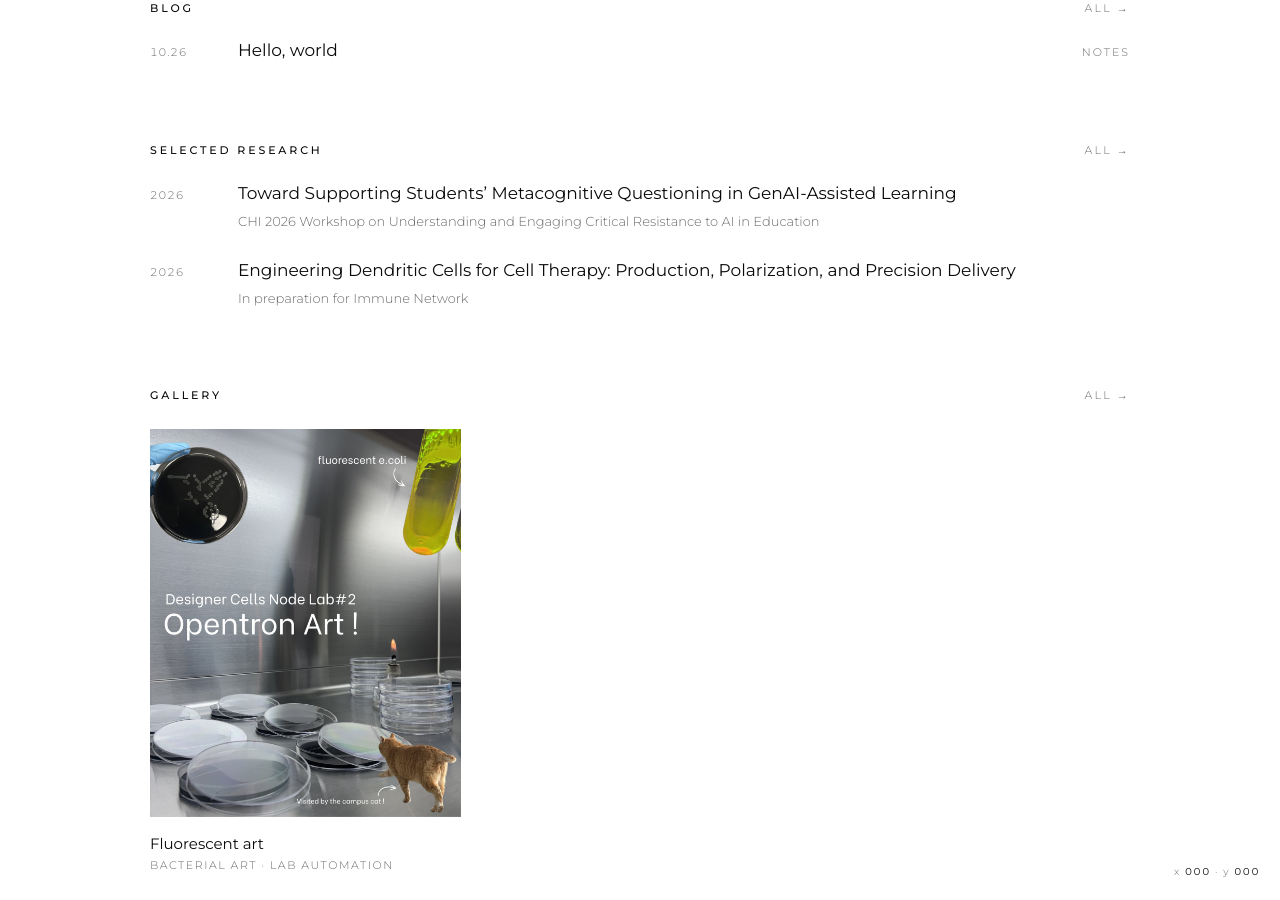
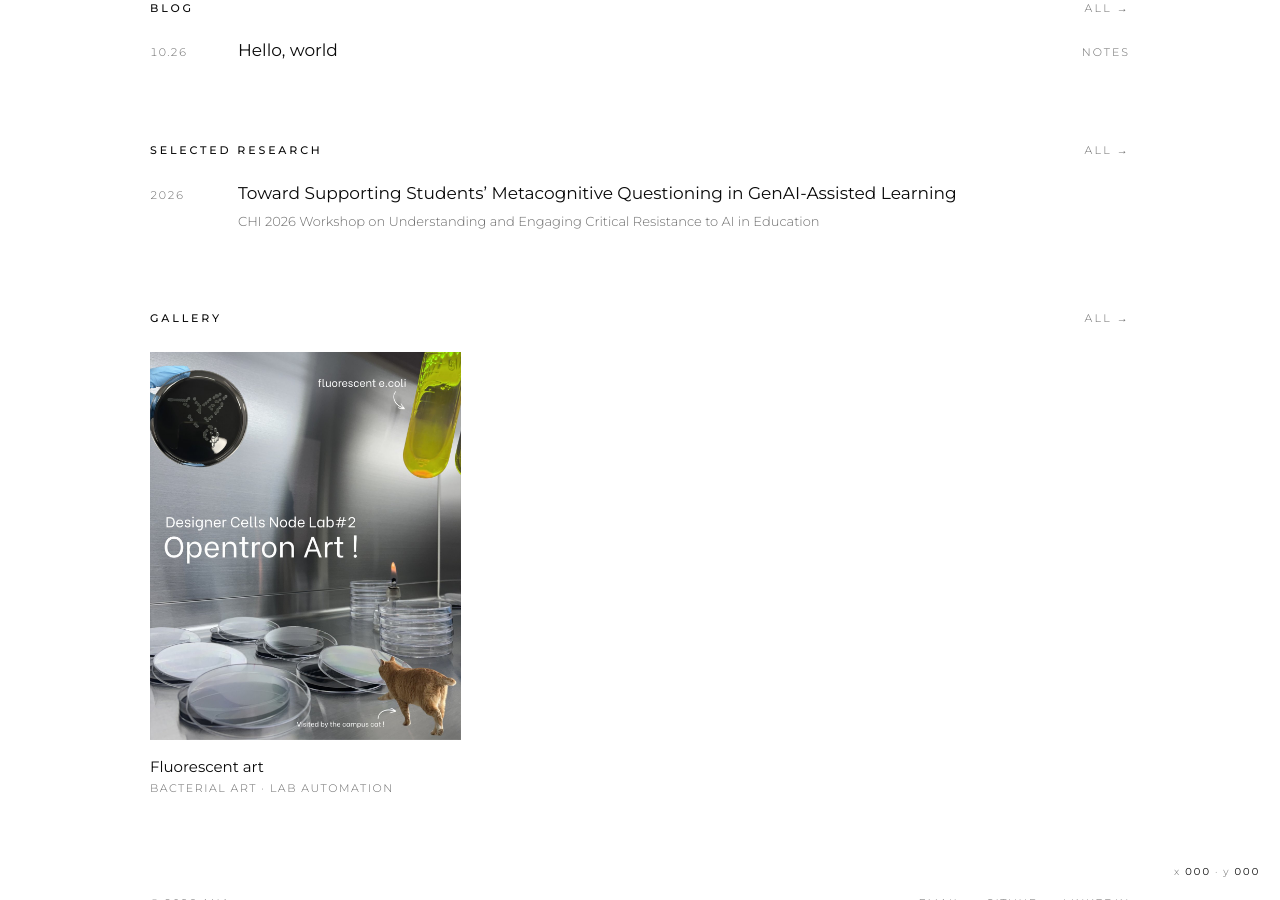
Before and after one commit to aairehtuele/arkana, a Jekyll site: the page built from index.html, in a window 1280 px wide and 900 px high, scrolled down 723 px. Built offline with Jekyll 4.4.1, drawn with Linux system fonts in a browser that asks for light colours.

Commit message:
Remove in-preparation dendritic cell paper from publications
Co-Authored-By: Claude Fable 5.1 <noreply@anthropic.com>
Claude-Session: https://claude.ai/code/session_01K7kSkMVmseGRbdRETtVsAL

```diff
--- a/_data/publications.yml
+++ b/_data/publications.yml
@@ -6,9 +6,3 @@
   venue: "CHI 2026 Workshop on Understanding and Engaging Critical Resistance to AI in Education"
   year: 2026
   link: "https://yeonsunyang.com/assets/pdf/CHI26_workshop_metacognitive_questioning.pdf"
-
-- title: "Engineering Dendritic Cells for Cell Therapy: Production, Polarization, and Precision Delivery"
-  authors: "S. Francis, A. Arkhipenkova, J. Jeong, K. Chung, H. Kwon, N. Ibrayeva, P. Han"
-  venue: "In preparation for Immune Network"
-  year: 2026
-  link: ""
```
